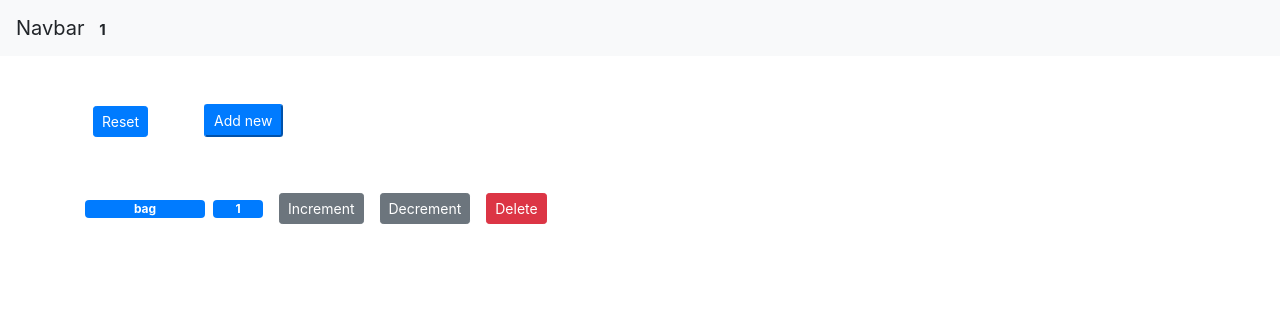
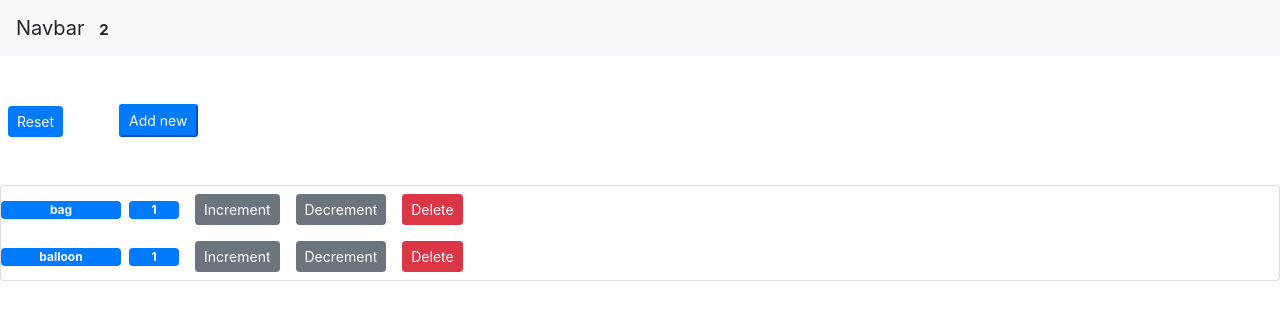
Before and after one commit to grzegorzperkowski/ReactCounterApp, a React (Create React App) app in the folder counter-app/: page / in a window 1280 px wide. Shown: the top 320 px of the page. Built offline with nearby package versions, Linux system fonts and the light colour scheme.

Commit message:
Update styles

```diff
--- a/counter-app/src/App.js
+++ b/counter-app/src/App.js
@@ -13,7 +13,10 @@ class App extends Component {
 
   getInitCounters() {
     const id = 1;
-    return [{ id, value: 1, name: things[id] }];
+    return [
+      { id, value: 1, name: things[id] },
+      { id: id + 1, value: 1, name: things[id + 1] }
+    ];
   }
 
   componentDidMount() {
@@ -65,7 +68,7 @@ class App extends Component {
         <NavBar
           totalCounters={this.state.counters.filter(c => c.value > 0).length}
         />
-        <main className="container">
+        <main>
           <Counters
             counters={this.state.counters}
             onReset={this.handleReset}
--- a/counter-app/src/components/counters.jsx
+++ b/counter-app/src/components/counters.jsx
@@ -18,7 +18,7 @@ class Counters extends Component {
         <button onClick={onAdd} className="btn-primary btn-sm m-5">
           Add new
         </button>
-
+        <div className="card">
           {counters.map(counter => (
             <Counter
               key={counter.id}
@@ -28,6 +28,7 @@ class Counters extends Component {
               counter={counter}
             />
           ))}
+        </div>
       </React.Fragment>
     );
   }
```
Lines whose indentation alone changed are shown as unchanged.
